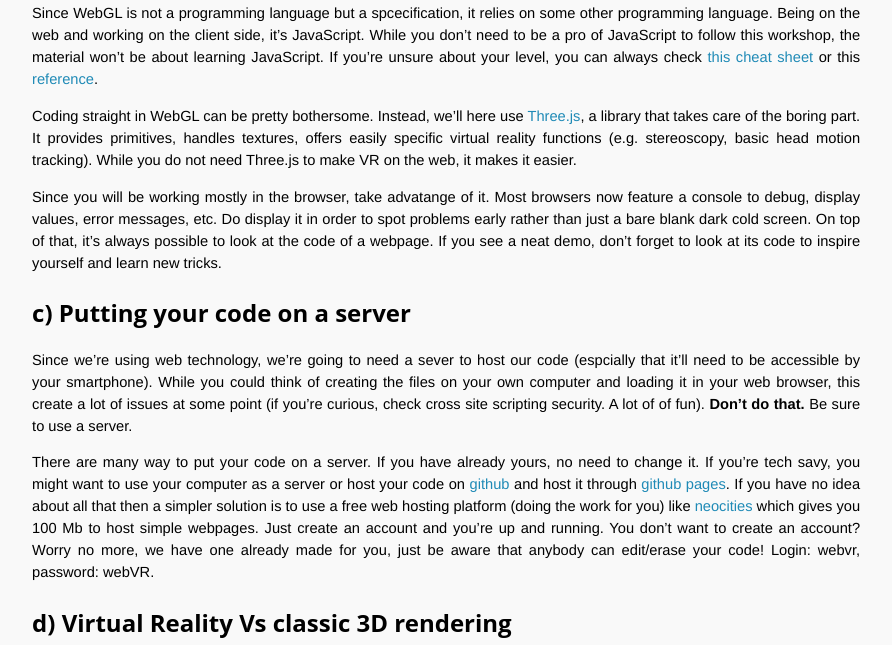
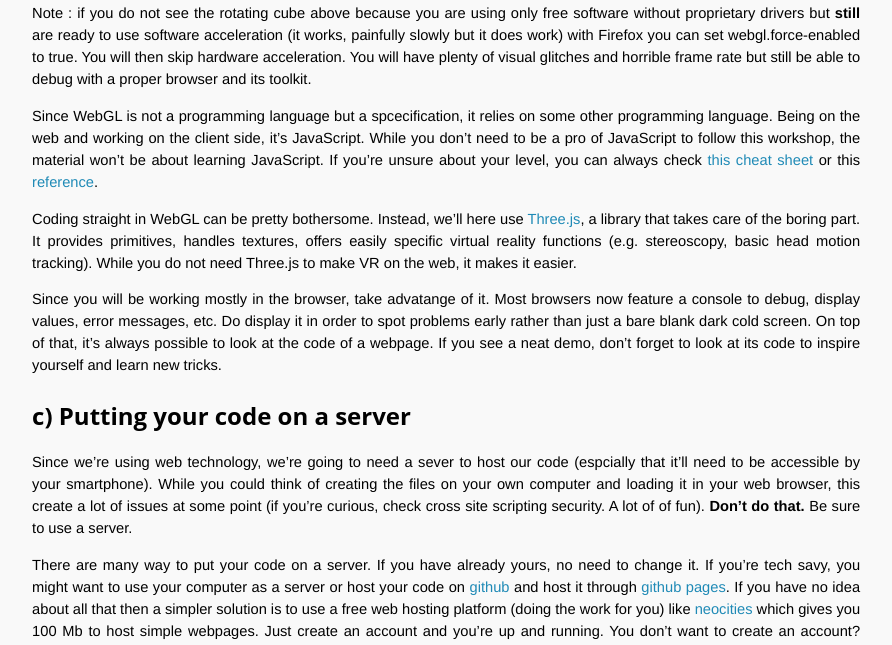
Before and after one commit to OpenTechSchool-Brussels/webVR-for-3D-graphics-and-music, a Jekyll site: the page built from Setting-up.markdown, in a window 1280 px wide and 900 px high, scrolled down 903 px, cut to the strip 255-900 px from the top of the window. Shown: the whole strip, without its empty margins (324-1216 px from the left). Built offline with Jekyll 4.4.1, drawn with Linux system fonts in a browser that asks for light colours; Markdown is read by kramdown in place of the engine named in the settings.

Commit message:
webgl.force-enabled true tip

```diff
--- a/Setting-up.markdown
+++ b/Setting-up.markdown
@@ -18,6 +18,8 @@ While VR was seen as SciFi at best and a non working gadget at worse, with the r
 All in all, WebGL is OpenGL for the web. OpenGL is a graphic specification, a set of tools that helps you draw over your screen, would that be in 2D or in 3D. Since it's working on multiple platforms, it became soon a reference for 3D graphics. WebGL extends the HTML5 canvas element (used for rendering) to provide 3D graphics. With it, you're allowed to draw in 3D in your web browser. This is pretty cool because it allows you to show your work to nearly all devices without asking to install anything. Let's check if it works on yours: can you see the rotating cube below? If not, you'll need to update or change your configuration.
 
 <iframe width="100%" height="450px" scrolling="no" src="https://get.webgl.org/" frameborder="0" allowfullscreen></iframe>
+
+Note : if you do not see the rotating cube above because you are using only free software without proprietary drivers but **still** are ready to use software acceleration (it works, painfully slowly but it does work) with Firefox you can set webgl.force-enabled to true. You will then skip hardware acceleration. You will have plenty of visual glitches and horrible frame rate but still be able to debug with a proper browser and its toolkit.
 
 Since WebGL is not a programming language but a spcecification, it relies on some other programming language. Being on the web and working on the client side, it's JavaScript. While you don't need to be a pro of JavaScript to follow this workshop, the material won't be about learning JavaScript. If you're unsure about your level, you can always check [this cheat sheet](https://media.pearsoncmg.com/ph/esm/ecs_snyder_fluency_6/javascript_refererence.pdf) or this [reference](https://developer.mozilla.org/en-US/docs/Web/JavaScript/Reference).
 
```
